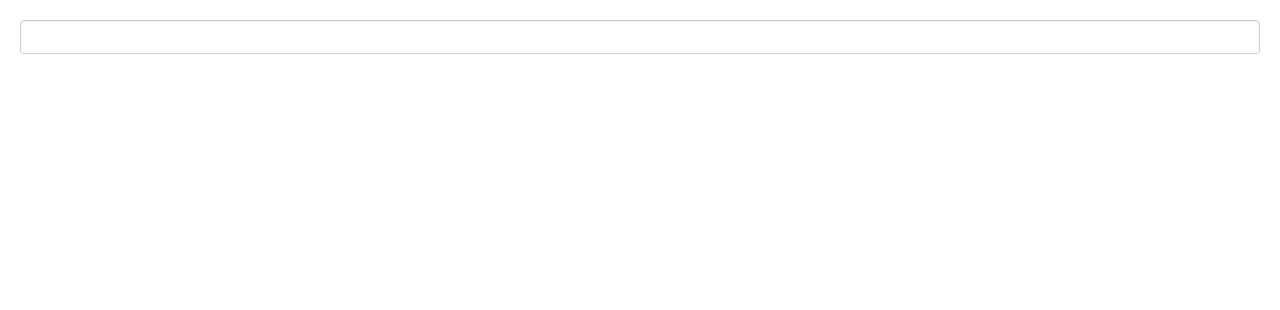
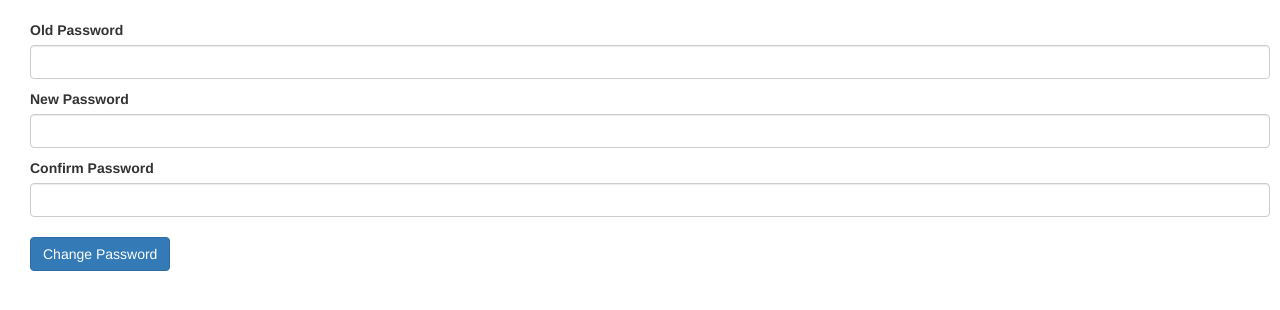
Before and after one commit to adeelahmad85/AngularMoshExamples, an Angular app: page / in a window 1280 px wide. Shown: the top 310 px of the page. Built offline with nearby package versions, Linux system fonts and the light colour scheme.

Commit message:
Section: 8

```diff
--- a/src/app/app.component.html
+++ b/src/app/app.component.html
@@ -1,2 +1,3 @@
-<new-course-form>
-</new-course-form>
+<change-password>
+
+</change-password>
--- a/src/app/app.module.ts
+++ b/src/app/app.module.ts
@@ -12,6 +12,7 @@ import { LikeComponent } from './like/like.component';
 import { ZippyComponent } from './zippy/zippy.component';
 import { CourseFormComponent } from './course-form/course-form.component';
 import { NewCourseFormComponent } from './new-course-form/new-course-form.component';
+import { ChangePasswordComponent } from './change-password/change-password.component';
 
 @NgModule({
   declarations: [
@@ -23,7 +24,8 @@ import { NewCourseFormComponent } from './new-course-form/new-course-form.compon
     ZippyComponent,
     CourseFormComponent,
     SignupFormComponent,
-    NewCourseFormComponent
+    NewCourseFormComponent,
+    ChangePasswordComponent
   ],
   imports: [
     BrowserModule,
--- /dev/null
+++ b/src/app/change-password/change-password.component.css
@@ -0,0 +1,17 @@
+.form-control {
+    margin-bottom: 10px;
+    margin-left: 10px;
+}
+
+.btn-primary {
+    margin-top: 10px;
+    margin-left: 10px;
+}
+
+label {
+    margin-left: 10px;
+}
+
+.alert-danger{
+    margin-left: 10px;
+}
--- /dev/null
+++ b/src/app/change-password/change-password.component.html
@@ -0,0 +1,29 @@
+<form [formGroup]= "form">
+  <label for="oldPassword">
+    Old Password
+  </label>
+  <input type="password" class="form-control" id="oldPassword" formControlName="oldPassword">
+  <div class="alert alert-danger" *ngIf="oldPassword.touched && oldPassword.invalid">
+    <div *ngIf="oldPassword.errors.required">Old Password is required.</div>
+    <div *ngIf="oldPassword.errors.notQualifyWithServer"> Old password is not valid.</div>
+  </div>
+  <label for="newPassword">
+    New Password
+  </label>
+  <input type="password" class="form-control" id="newPassword" formControlName="newPassword">
+  <div class="alert alert-danger" *ngIf="newPassword.touched && newPassword.invalid">
+    <div *ngIf="newPassword.errors.required">New Password is required.</div>
+  </div>
+
+  <label for="confirmPassword">
+    Confirm Password
+  </label>
+  <input type="password" class="form-control" id="confirmPassword"formControlName="confirmPassword">
+  <div class="alert alert-danger" *ngIf="confirmPassword.touched && confirmPassword.invalid">
+    <div *ngIf="confirmPassword.errors.required">Confirm Password is required.</div>
+  </div>
+  <div class="alert alert-danger" *ngIf="confirmPassword.valid && form.invalid && form.errors.passwordNotMatch">
+    Confirm Password does not match with New Password.
+  </div>
+  <button class="btn btn-primary">Change Password</button>
+</form>
--- /dev/null
+++ b/src/app/change-password/change-password.component.ts
@@ -0,0 +1,41 @@
+import { ChangePasswordValidators } from './changePassword.validators';
+import { FormGroup, FormControl, Validators } from '@angular/forms';
+import { Component, OnInit } from '@angular/core';
+
+@Component({
+  selector: 'change-password',
+  templateUrl: './change-password.component.html',
+  styleUrls: ['./change-password.component.css']
+})
+export class ChangePasswordComponent {
+form = new FormGroup({
+    oldPassword: new FormControl('',[
+      Validators.required
+    ],[
+      ChangePasswordValidators.checkServerPassword
+    ]),
+    newPassword: new FormControl('',[
+      Validators.required
+    ],[
+
+    ]),
+    confirmPassword: new FormControl('',[
+      Validators.required
+    ],[
+
+    ]),
+  },ChangePasswordValidators.passwordsShouldMatch);
+
+  get oldPassword(){
+    return this.form.get('oldPassword');
+  }
+
+  get newPassword(){
+    return this.form.get('newPassword');
+  }
+
+  get confirmPassword(){
+    return this.form.get('confirmPassword');
+  }
+
+}
--- /dev/null
+++ b/src/app/change-password/changePassword.validators.ts
@@ -0,0 +1,26 @@
+import { AbstractControl, ValidationErrors } from "@angular/forms";
+
+export class ChangePasswordValidators {
+    // with Async Operation
+    static checkServerPassword(control : AbstractControl): Promise<ValidationErrors | null>{
+        return new Promise((resolve, reject)=>{
+            setTimeout(()=>{
+                if ((control.value as string) !== "1234" )
+                    resolve( { notQualifyWithServer: true} );
+                else
+                    resolve( null );
+            },2000);
+        });
+    }
+
+    static passwordsShouldMatch(control : AbstractControl): ValidationErrors | null{
+        let newPassword = control.get('newPassword');
+        let confirmPassword = control.get('confirmPassword');
+
+        if (newPassword.value !== confirmPassword.value) {
+            return { passwordNotMatch : true};
+        }
+
+        return null;
+    }
+}
```
Also changed, not shown: 1 other file (tests, documents, lock files or other folders).
